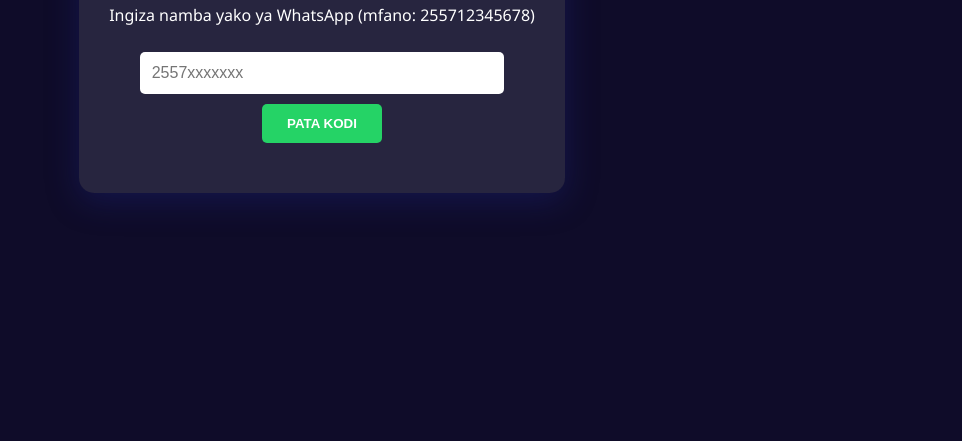
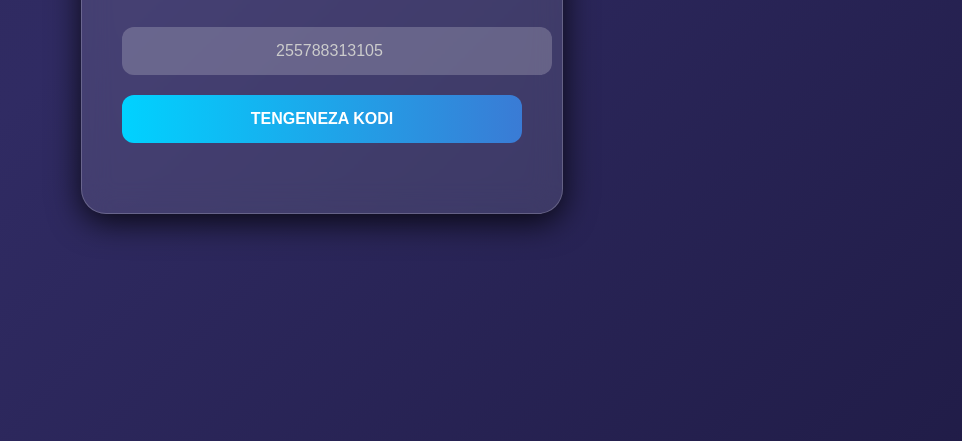
Before and after one commit to devnyoni/vcf, a website: page index.html in a window 1280 px wide. Shown: the part 359-800 px from the top of the page, without its empty margins (318-1280 px from the left). Drawn offline with Linux system fonts and the light colour scheme.

Commit message:
Update index.html

```diff
--- a/index.html
+++ b/index.html
@@ -3,36 +3,148 @@
 <head>
     <meta charset="UTF-8">
     <meta name="viewport" content="width=device-width, initial-scale=1.0">
-    <title>Nyoni-MD Pairing</title>
+    <title>NYONI-MD | PAIRING</title>
     <style>
-        body { font-family: 'Segoe UI', Tahoma, Geneva, Verdana, sans-serif; display: flex; justify-content: center; align-items: center; height: 100vh; margin: 0; background: #0f0c29; color: white; }
-        .container { text-align: center; background: rgba(255, 255, 255, 0.1); padding: 30px; border-radius: 15px; box-shadow: 0 8px 32px 0 rgba(31, 38, 135, 0.37); }
-        input { padding: 12px; width: 80%; border-radius: 5px; border: none; margin: 10px 0; font-size: 16px; }
-        button { padding: 12px 25px; background: #25d366; border: none; color: white; border-radius: 5px; cursor: pointer; font-weight: bold; }
-        #code-display { margin-top: 20px; font-size: 24px; color: #ffeb3b; letter-spacing: 5px; }
+        /* Background yenye rangi zinazohama (Animated Gradient) */
+        body {
+            margin: 0;
+            padding: 0;
+            font-family: 'Poppins', sans-serif;
+            background: linear-gradient(-45deg, #0f0c29, #302b63, #24243e, #00d2ff);
+            background-size: 400% 400%;
+            animation: gradient 15s ease infinite;
+            height: 100vh;
+            display: flex;
+            justify-content: center;
+            align-items: center;
+            overflow: hidden;
+        }
+
+        @keyframes gradient {
+            0% { background-position: 0% 50%; }
+            50% { background-position: 100% 50%; }
+            100% { background-position: 0% 50%; }
+        }
+
+        /* Box la kioo (Glassmorphism) */
+        .glass-box {
+            background: rgba(255, 255, 255, 0.1);
+            backdrop-filter: blur(15px);
+            border: 1px solid rgba(255, 255, 255, 0.2);
+            padding: 40px;
+            border-radius: 25px;
+            box-shadow: 0 8px 32px 0 rgba(0, 0, 0, 0.8);
+            text-align: center;
+            width: 85%;
+            max-width: 400px;
+            animation: fadeIn 1.5s ease;
+        }
+
+        @keyframes fadeIn {
+            from { opacity: 0; transform: translateY(20px); }
+            to { opacity: 1; transform: translateY(0); }
+        }
+
+        h1 { color: #fff; margin-bottom: 10px; letter-spacing: 2px; text-shadow: 2px 2px 4px rgba(0,0,0,0.5); }
+        p { color: #ddd; font-size: 14px; margin-bottom: 30px; }
+
+        input {
+            width: 100%;
+            padding: 15px;
+            margin-bottom: 20px;
+            border: none;
+            border-radius: 12px;
+            background: rgba(255, 255, 255, 0.2);
+            color: #fff;
+            font-size: 16px;
+            text-align: center;
+            outline: none;
+            transition: 0.3s;
+        }
+
+        input::placeholder { color: #ccc; }
+        input:focus { background: rgba(255, 255, 255, 0.3); box-shadow: 0 0 10px #00d2ff; }
+
+        button {
+            width: 100%;
+            padding: 15px;
+            border: none;
+            border-radius: 12px;
+            background: #00d2ff;
+            background: linear-gradient(to right, #00d2ff, #3a7bd5);
+            color: white;
+            font-size: 16px;
+            font-weight: bold;
+            cursor: pointer;
+            transition: 0.3s;
+            text-transform: uppercase;
+        }
+
+        button:hover { transform: scale(1.02); box-shadow: 0 0 20px rgba(0, 210, 255, 0.6); }
+
+        #pair-code {
+            margin-top: 30px;
+            font-size: 32px;
+            font-weight: bold;
+            color: #00ff88;
+            letter-spacing: 5px;
+            text-shadow: 0 0 10px #00ff88;
+        }
+
+        .loader {
+            display: none;
+            border: 4px solid #f3f3f3;
+            border-top: 4px solid #00d2ff;
+            border-radius: 50%;
+            width: 30px;
+            height: 30px;
+            animation: spin 1s linear infinite;
+            margin: 20px auto;
+        }
+
+        @keyframes spin {
+            0% { transform: rotate(0deg); }
+            100% { transform: rotate(360deg); }
+        }
     </style>
 </head>
 <body>
-    <div class="container">
-        <h1>NYONI-MD PAIRING</h1>
-        <p>Ingiza namba yako ya WhatsApp (mfano: 255712345678)</p>
-        <input type="text" id="number" placeholder="2557xxxxxxx">
-        <br>
-        <button onclick="getPairingCode()">PATA KODI</button>
-        <div id="code-display"></div>
+
+    <div class="glass-box">
+        <h1>NYONI-MD</h1>
+        <p>Unganisha Bot na WhatsApp Yako</p>
+
+        <input type="number" id="phoneNumber" placeholder="255788313105">
+        <button onclick="getPairCode()">Tengeneza Kodi</button>
+
+        <div class="loader" id="loader"></div>
+        <div id="pair-code"></div>
     </div>
 
     <script>
-        async function getPairingCode() {
-            const num = document.getElementById('number').value;
-            const display = document.getElementById('code-display');
-            display.innerText = "Inatengeneza...";
+        async function getPairCode() {
+            const num = document.getElementById('phoneNumber').value;
+            const codeDiv = document.getElementById('pair-code');
+            const loader = document.getElementById('loader');
+
+            if(!num) return alert("Tafadhali weka namba!");
+
+            codeDiv.innerText = "";
+            loader.style.display = "block";
+
             try {
                 const response = await fetch(`/code?number=${num}`);
                 const data = await response.json();
-                display.innerText = data.code || "Error!";
+                loader.style.display = "none";
+
+                if(data.code) {
+                    codeDiv.innerText = data.code;
+                } else {
+                    codeDiv.innerText = "JARIBU TENA";
+                }
             } catch (err) {
-                display.innerText = "Jaribu tena!";
+                loader.style.display = "none";
+                codeDiv.innerText = "ERROR!";
             }
         }
     </script>
```
